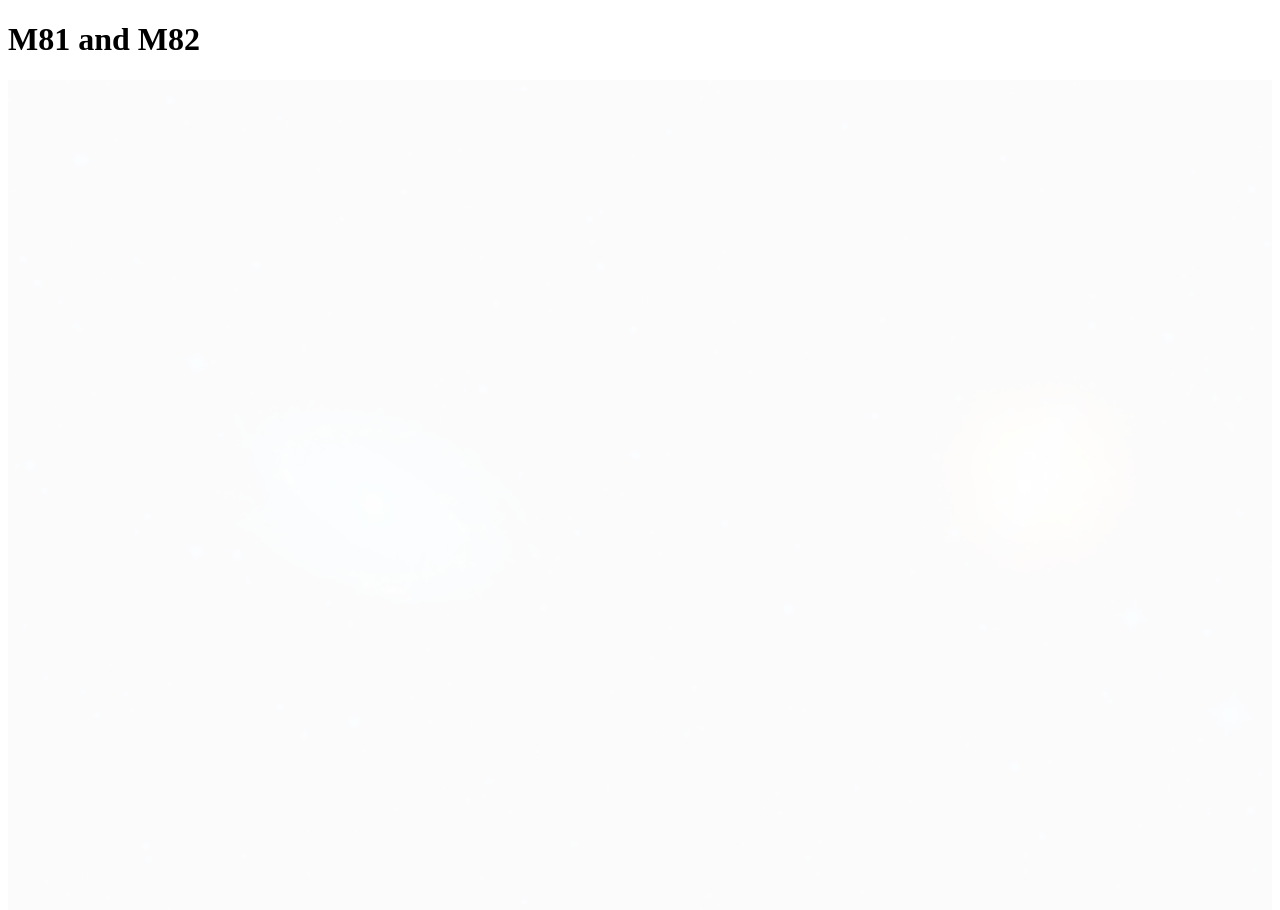
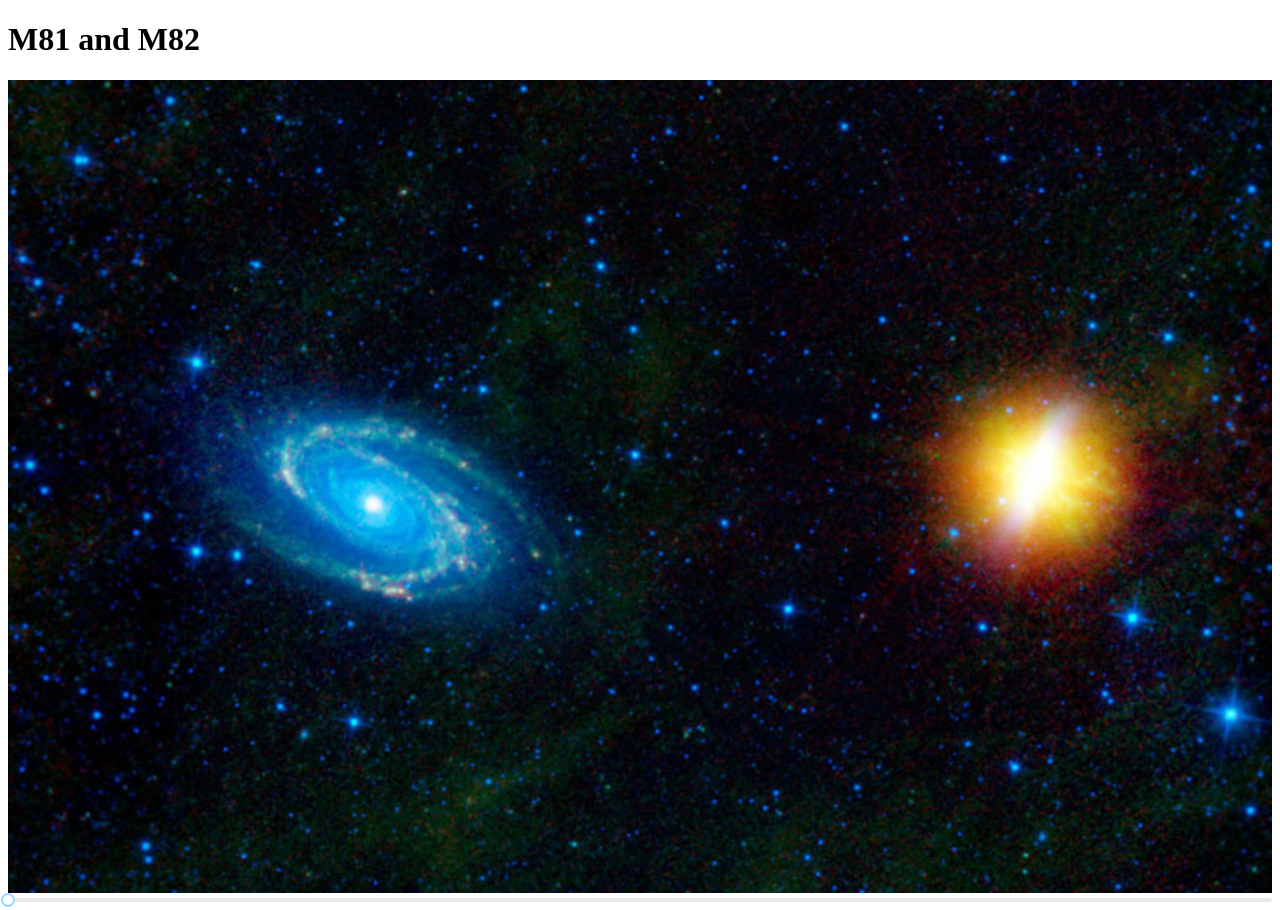
Before and after one commit to phil-the-dev/spectra_sliders, a Gatsby site: page /m81_and_m82/ in a window 1280 px wide. Shown: the top 910 px of the page. Built offline with nearby package versions, Linux system fonts and the light colour scheme; Gatsby itself is replaced by a stand-in of ours.

Commit message:
added scss, simple logic of main functionality of sliders

```diff
--- a/gatsby-config.js
+++ b/gatsby-config.js
@@ -67,6 +67,7 @@ module.exports = {
       },
     },
     "gatsby-plugin-slug",
+    `gatsby-plugin-sass`,
     // this (optional) plugin enables Progressive Web App + Offline functionality
     // To learn more, visit: https://gatsby.dev/offline
     // `gatsby-plugin-offline`,
--- a/package.json
+++ b/package.json
@@ -11,6 +11,7 @@
     "gatsby-plugin-manifest": "^2.1.1",
     "gatsby-plugin-offline": "^2.1.1",
     "gatsby-plugin-react-helmet": "^3.0.12",
+    "gatsby-plugin-sass": "^2.1.0",
     "gatsby-plugin-sharp": "^2.1.3",
     "gatsby-plugin-slug": "^1.0.1",
     "gatsby-remark-images": "^3.0.14",
@@ -24,6 +25,7 @@
     "react-helmet": "^5.2.1"
   },
   "devDependencies": {
+    "node-sass": "^4.12.0",
     "prettier": "^1.17.1"
   },
   "keywords": [
--- a/src/components/sliders/m81_and_m82/index.md
+++ b/src/components/sliders/m81_and_m82/index.md
@@ -1,13 +1,14 @@
 ---
 title: 'M81 and M82'
 category: 'Galaxies'
-images: [
+base_image:
   {
-    img: ./infrared.jpg,
+    img: ./visible.jpg,
     wavelength: visible,
     description: this is visible,
     credits: NASA/JPL-Caltech/UCLA.
-  },
+  }
+images: [
   {
     img: ./infrared.jpg,
     wavelength: visible,
--- a/src/components/templates/slider-post.js
+++ b/src/components/templates/slider-post.js
@@ -3,15 +3,20 @@ import { graphql } from 'gatsby'
 import Img from "gatsby-image";
 import Slider from 'rc-slider';
 import 'rc-slider/assets/index.css';
+import './slider-post.scss'
 
+const sliderStyle = {
+  position: 'absolute',
+  width: '100%',
+  height: '100%',
+  top: 0,
+}
 
-// const SliderPostTemplate = ({ data: { post } }) => (
-// )
 class SliderPostTemplate extends React.Component {
   constructor(props) {
     super(props)
     this.state = {
-      opacity: 1
+      opacity: 100
     }
   }
 
@@ -21,23 +26,33 @@ class SliderPostTemplate extends React.Component {
     })
   }
 
-
   render() {
     const { post } = this.props.data
-    console.log(this.state)
+
     let opac = this.state.opacity;
     return (
       <div>
         <h1>{post.frontmatter.title}</h1>
-        {/* <div>{post.frontmatter.images.map((i) => { return i.description })}</div> */}
-        {post.frontmatter.images.map((i) => { return (<div style={{ opacity: opac / 100 }} > <Img fluid={i.img.childImageSharp.fluid} /> </div>) })}
+        <div className="slider">
+          <div className="slider-body">
+            <Img fluid={post.frontmatter.base_image.img.childImageSharp.fluid} />
+            {post.frontmatter.images.map((i) => {
+              return (
+                <Img
+                  className='slide'
+                  fluid={i.img.childImageSharp.fluid}
+                  style={{ opacity: opac / 100, ...sliderStyle }}
+                />
+              )
+            })}
+          </div>
+        </div>
         <Slider onChange={this.SliderChange.bind(this)} />
-        <div dangerouslySetInnerHTML={{ __html: post.html }} />
+        {/* <div dangerouslySetInnerHTML={{ __html: post.html }} /> */}
       </div>
     )
   }
 }
-
 
 export default SliderPostTemplate
 
@@ -50,16 +65,22 @@ export const pageQuery = graphql`
                 images{
                   img{
                     childImageSharp {
-                      resize(width: 150, height: 150) {
-                        src
-                      }
-                      fluid(maxWidth: 150) {
+                      fluid(maxWidth: 550) {
                         ...GatsbyImageSharpFluid
                       }
                     }
                   }
                   description
                 }
+                base_image {
+                  img {
+                    childImageSharp {
+                      fluid(maxWidth: 786) {
+                        ...GatsbyImageSharpFluid
+                      }
+                    }
+                  }
+                }
             }
         }
     }
--- /dev/null
+++ b/src/components/templates/slider-post.scss
@@ -0,0 +1,7 @@
+.slider {
+  .slider-body{
+    width: 100%;
+    min-height: 600px;
+    position: relative;
+  }
+}
```
Also changed, not shown: 1 other file.
